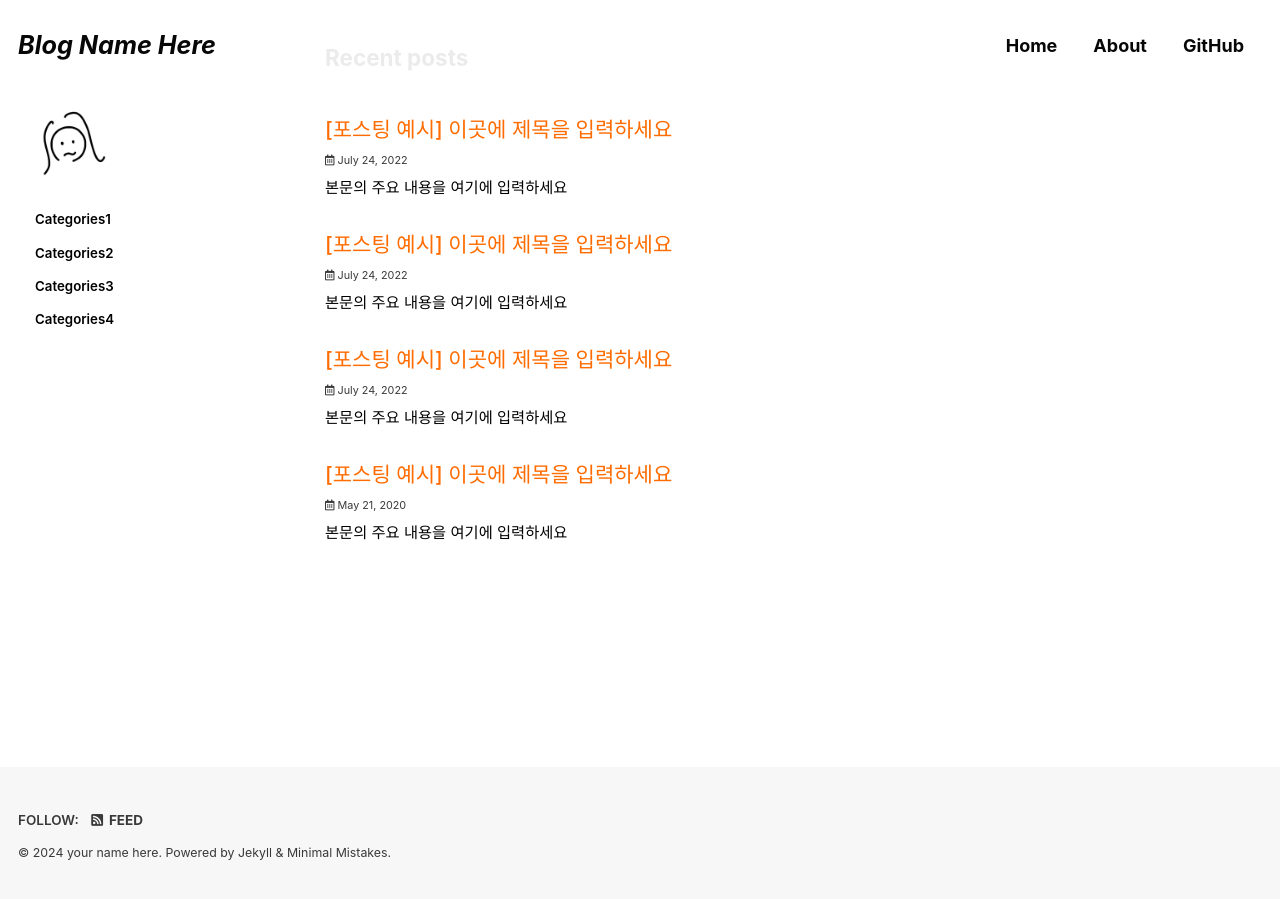
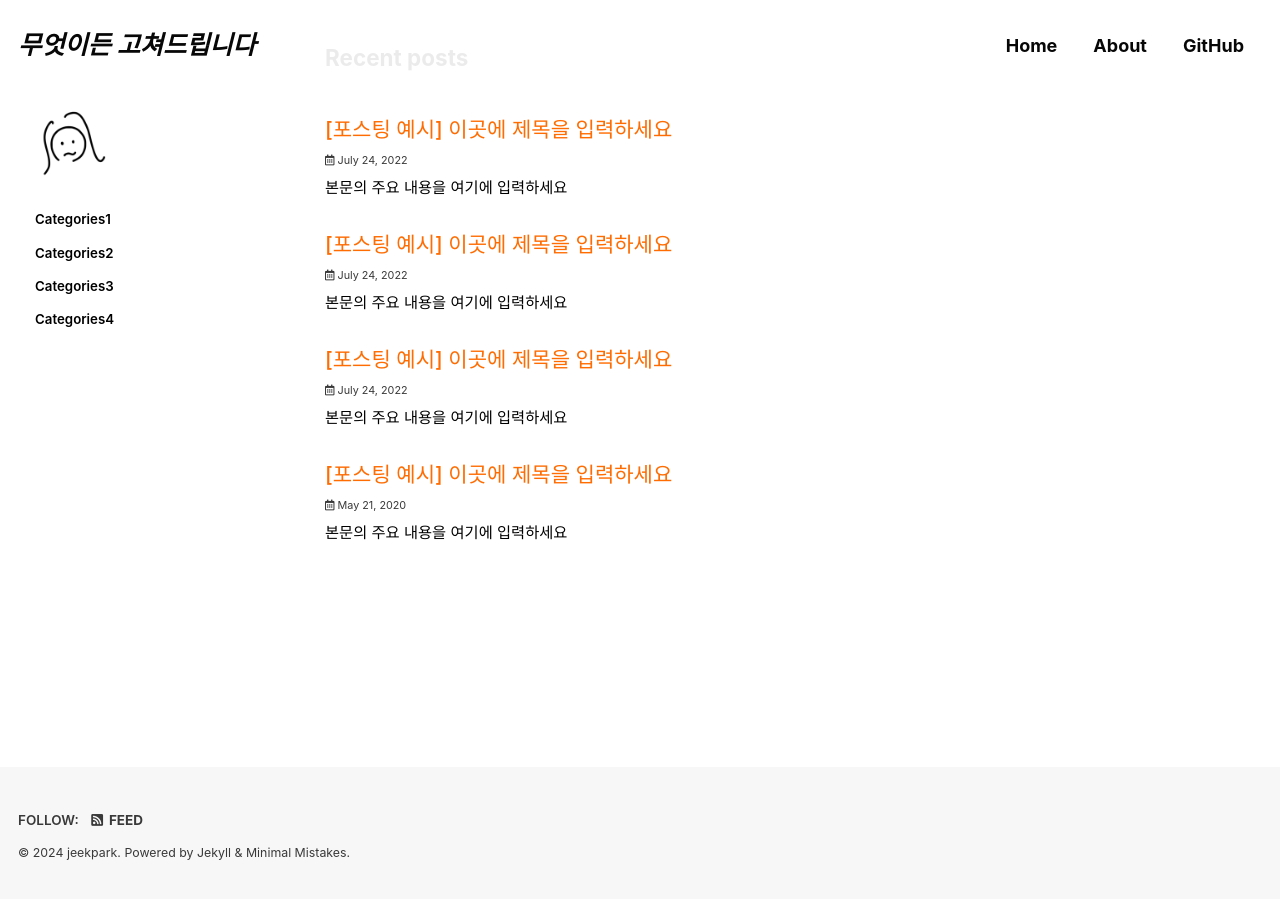
Before and after one commit to jeekpark/jeekpark.github.io, a Jekyll site: the page built from index.html, in a window 1280 px wide and 900 px high, scrolled down 90 px. Built offline with Jekyll 4.4.1, drawn with Linux system fonts in a browser that asks for light colours; cached includes are drawn as plain includes; some web fonts are replaced; the list of posts is cut into pages by our own code.

Commit message:
Feat: config

```diff
--- a/_config.yml
+++ b/_config.yml
@@ -19,14 +19,14 @@ minimal_mistakes_skin: "plum" # "default" "air", "aqua", ...
 
 # Site Settings
 locale: "ko-KR" #"en-US"
-title: "Blog Name Here" # 상단 헤더에 보이는 블로그 명
+title: "무엇이든 고쳐드립니다" # 상단 헤더에 보이는 블로그 명
 title_separator: "&#124;"
 subtitle: # site tagline that appears below site title in masthead
-name: "your name here" # 블로그 닉네임 설정
+name: "jeekpark" # 블로그 닉네임 설정
 description: "this is my blog!" # 블로그 설명
-url: "https://github-account.github.io" # 블로그 URL
+url: "https://jeekpark.github.io" # 블로그 URL
 baseurl: # the subpath of your site, e.g. "/blog"
-repository: "github-account/github-account.github.io" # GitHub Repo 이름
+repository: "jeekpark/jeekpark.github.io" # GitHub Repo 이름
 teaser: #
 
 # logo                     : # 블로그명 앞에 로고 추가하고 싶을 경우 사용
```
